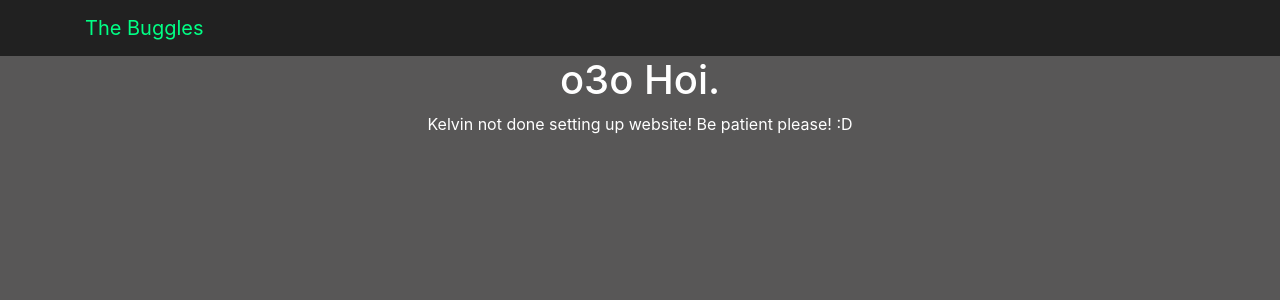
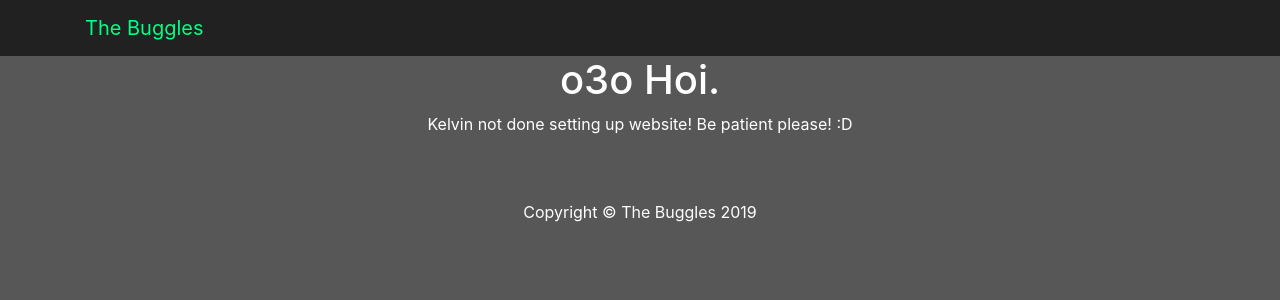
Before and after one commit to bugglespecies/bugglespecies.github.com, a Jekyll site: the page built from index.md, in a window 1280 px wide. Shown: the top 300 px of the page. Built offline with Jekyll 4.4.1, drawn with Linux system fonts in a browser that asks for light colours; nearby versions of some CDN libraries.

Commit message:
Update homepage.html

```diff
--- a/_layouts/homepage.html
+++ b/_layouts/homepage.html
@@ -34,5 +34,12 @@
 			<a class="navbar-brand text-link" href="{{ site.url }}">{{ site.title }}</a>
 		</div>
 	</nav>
+	<!-- Content Testing -->
 	{{ content }}
+	<!-- Footer -->
+	<footer class="py-5 bg-dark">
+		<div class="container">
+			<p class="m-0 text-center text-white">Copyright &copy; {{ site.title }} 2019</p>
+		</div>
+	</footer>
 </body>
```
